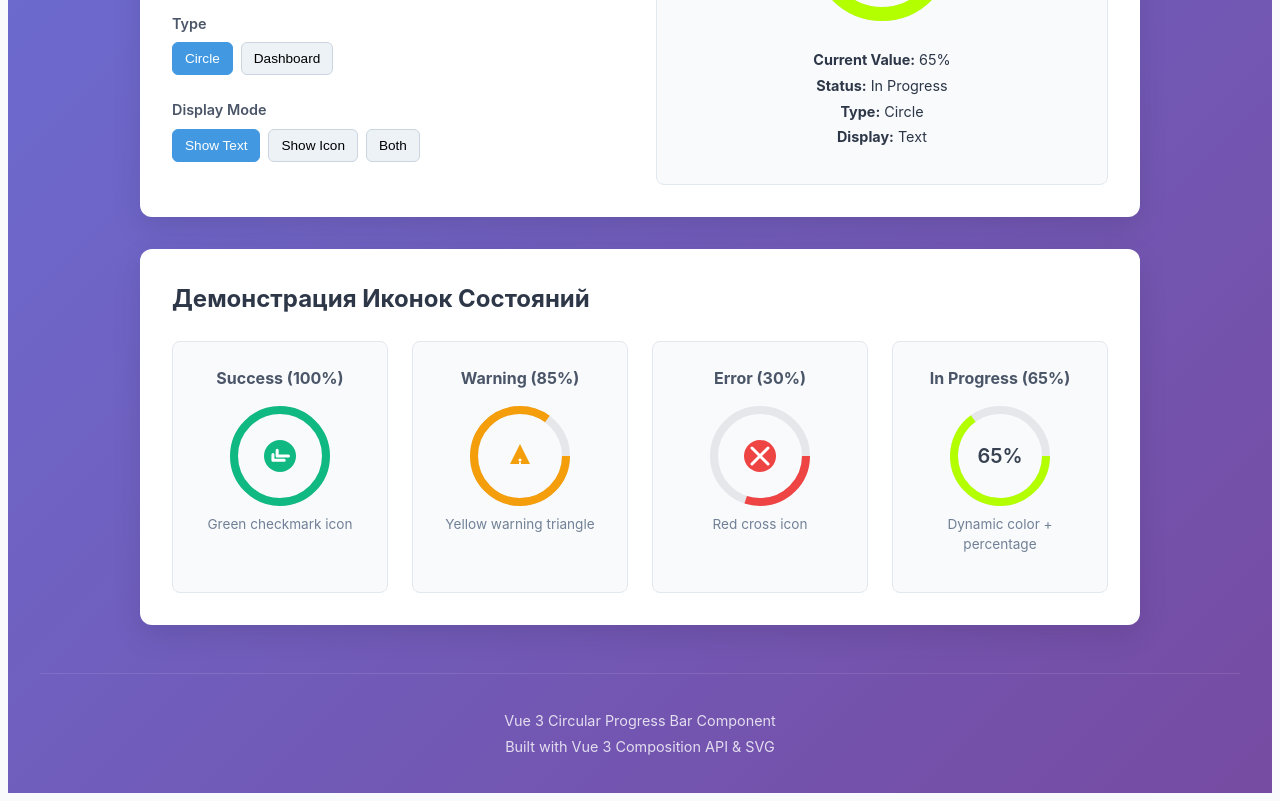
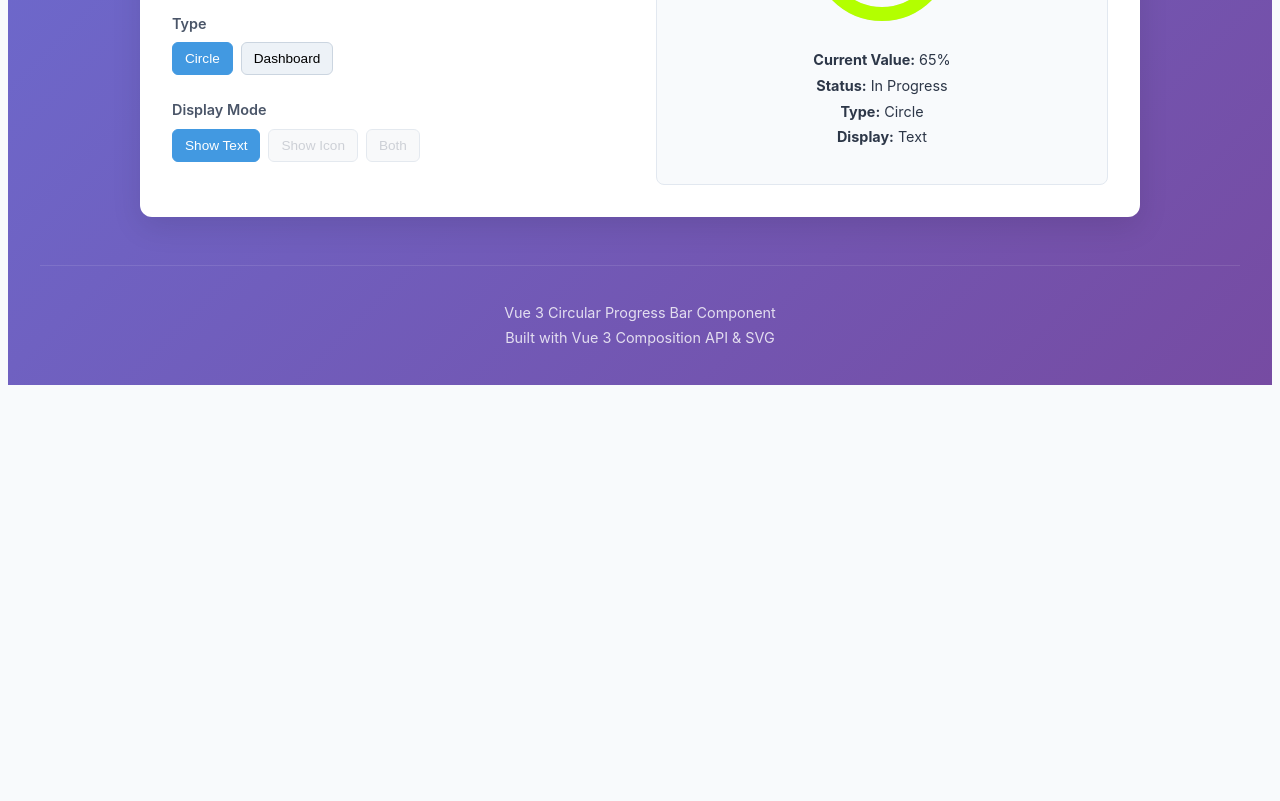
Before and after one commit to kalikrit/progress-bar, a Vue app: page / in a window 1280 px wide. Shown: the part 1400-2201 px from the top of the page. After the commit the page ends 1793 px from the top, so only its background shows below. Built offline with nearby package versions, Linux system fonts and the light colour scheme; the HTML template or start-up script is replaced by a standard one.

Commit message:
удалил дублирующий блок

```diff
--- a/src/views/HomeView.vue
+++ b/src/views/HomeView.vue
@@ -52,7 +52,7 @@
 
       <!-- Status Examples -->
       <section class="demo-section">
-        <h2>Примеры Состояний</h2>
+        <h2>Примеры Состояний с Иконками</h2>
         <div class="status-grid">
           <div
             v-for="statusExample in statusExamples"
@@ -132,12 +132,14 @@
                 <button
                   @click="playground.showText = false; playground.showIcon = true"
                   :class="{ active: !playground.showText && playground.showIcon }"
+                  :disabled="isIconDisabled"
                 >
                   Show Icon
                 </button>
                 <button
                   @click="playground.showText = true; playground.showIcon = true"
                   :class="{ active: playground.showText && playground.showIcon }"
+                  :disabled="isBothDisabled"
                 >
                   Both
                 </button>
@@ -170,60 +172,6 @@
           </div>
         </div>
       </section>
-
-      <!-- Status Icons Showcase -->
-      <section class="demo-section">
-        <h2>Демонстрация Иконок Состояний</h2>
-        <div class="icons-showcase">
-          <div class="icon-example">
-            <h3>Success (100%)</h3>
-            <CircularProgressBar
-              :model-value="100"
-              status="success"
-              :size="100"
-              :show-text="false"
-              :show-status-icon="true"
-            />
-            <p>Green checkmark icon</p>
-          </div>
-
-          <div class="icon-example">
-            <h3>Warning (85%)</h3>
-            <CircularProgressBar
-              :model-value="85"
-              status="warning"
-              :size="100"
-              :show-text="false"
-              :show-status-icon="true"
-            />
-            <p>Yellow warning triangle</p>
-          </div>
-
-          <div class="icon-example">
-            <h3>Error (30%)</h3>
-            <CircularProgressBar
-              :model-value="30"
-              status="error"
-              :size="100"
-              :show-text="false"
-              :show-status-icon="true"
-            />
-            <p>Red cross icon</p>
-          </div>
-
-          <div class="icon-example">
-            <h3>In Progress (65%)</h3>
-            <CircularProgressBar
-              :model-value="65"
-              status="inProgress"
-              :size="100"
-              :show-text="true"
-              :show-status-icon="false"
-            />
-            <p>Dynamic color + percentage</p>
-          </div>
-        </div>
-      </section>
     </main>
 
     <footer class="footer">
@@ -234,7 +182,7 @@
 </template>
 
 <script setup lang="ts">
-import { ref } from 'vue';
+import { ref, computed } from 'vue';
 import CircularProgressBar from '../components/CircularProgressBar.vue';
 
 // Basic example
@@ -276,6 +224,14 @@ const playground = ref({
   type: 'circle' as 'circle' | 'dashboard',
   showText: true,
   showIcon: false,
+});
+
+const isIconDisabled = computed(() => {
+  return playground.value.status === 'inProgress';
+});
+
+const isBothDisabled = computed(() => {
+  return playground.value.status === 'inProgress';
 });
 
 const setPlaygroundType = (type: 'circle' | 'dashboard') => {
@@ -527,6 +483,18 @@ const setPlaygroundStatus = (status: typeof statusOptions[number]) => {
   border-color: #4299e1;
 }
 
+.button-group button:disabled {
+  opacity: 0.5;
+  cursor: not-allowed;
+  background: #f3f4f6;
+  color: #9ca3af;
+}
+
+.button-group button:disabled:hover {
+  background: #f3f4f6;
+  transform: none;
+}
+
 .playground-preview {
   display: flex;
   flex-direction: column;
```
